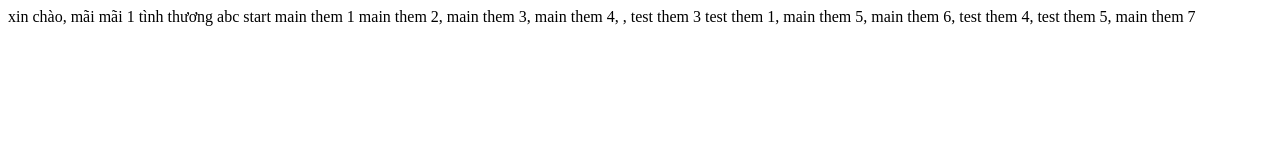
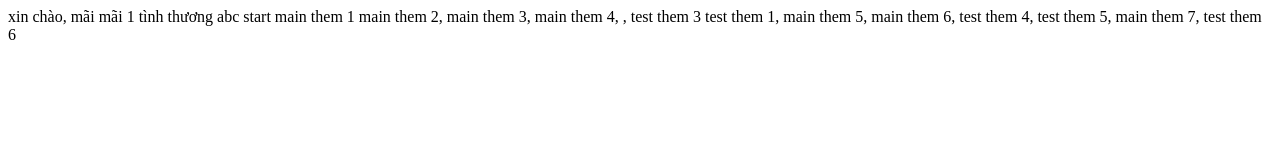
Before and after one commit to gialongchuai/abc, a plain HTML site: page index.html in a window 1280 px wide. Drawn offline with Linux system fonts and the light colour scheme.

Commit message:
resolve conflict: test them 6

```diff
--- a/index.html
+++ b/index.html
@@ -10,6 +10,6 @@
     start
     main them 1
     main them 2, main them 3, main them 4, , test them 3
-    test them 1, main them 5, main them 6, test them 4, test them 5, main them 7
+    test them 1, main them 5, main them 6, test them 4, test them 5, main them 7, test them 6
 </body>
 </html>
```
